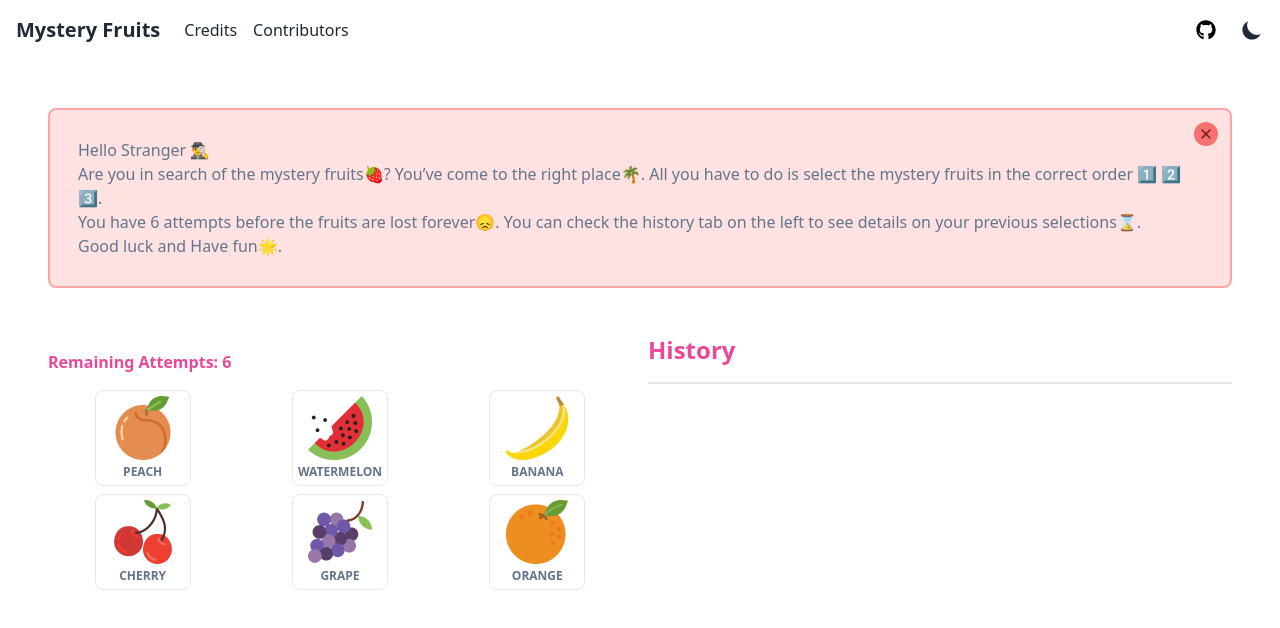
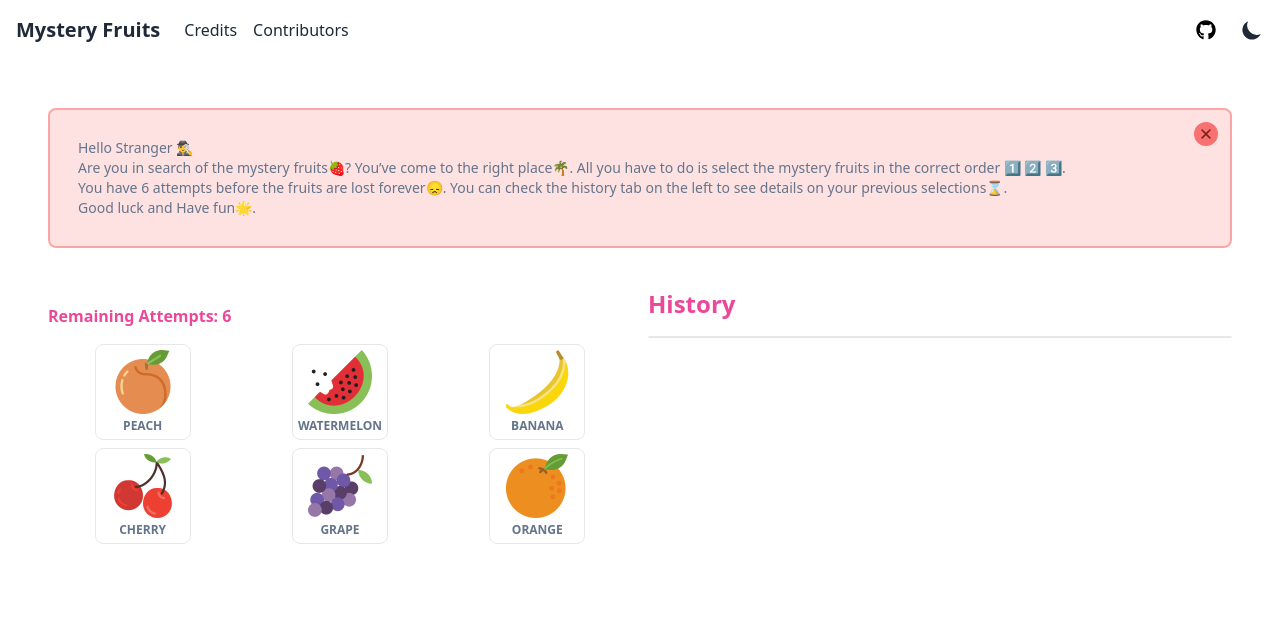
Before and after one commit to jedymatt/mystery-fruits-js, a Vue app: page / in a window 1280 px wide. Shown: the top 628 px of the page. Built offline with nearby package versions, Linux system fonts and the light colour scheme; a web font is replaced by a local one.

Commit message:
Change the div from inline-block to block and add text-sm

```diff
--- a/src/components/InstructionBanner.vue
+++ b/src/components/InstructionBanner.vue
@@ -9,7 +9,7 @@ const { showInstruction, closeInstruction } = useInstruction();
   <Transition leave-active-class="animate-close-section">
     <div
       v-if="showInstruction"
-      class="mb-10 bg-red-100 inline-block p-7 border-2 border-red-300 rounded-lg relative overflow-hidden dark:bg-pink-800"
+      class="mb-10 bg-red-100 block p-7 border-2 border-red-300 rounded-lg relative overflow-hidden dark:bg-pink-800 text-sm"
     >
       <button
         class="bg-red-400 p-1 rounded-full h-6 w-6 flex items-center justify-center  absolute top-3 right-3 hover:bg-red-900  cursor-pointer transition-all delay-75 ease-in "
```
